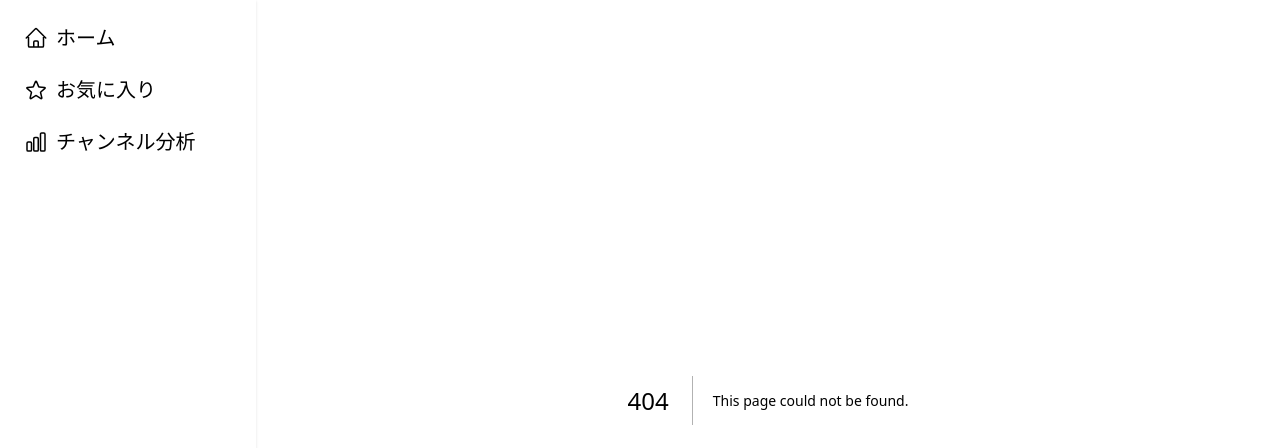
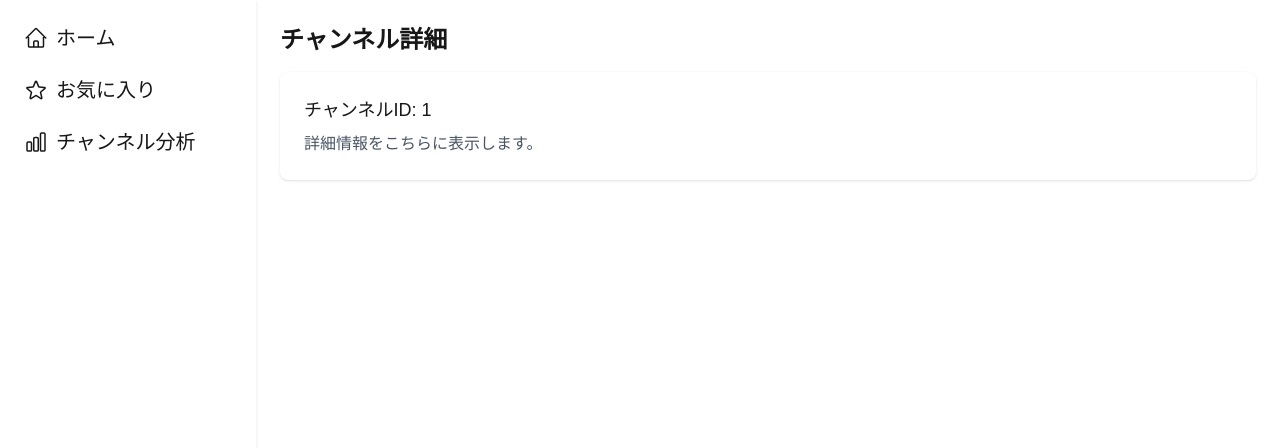
Before and after one commit to sugar2456/youtube-channel-visualization, a Next.js app: page /channel/1 in a window 1280 px wide. Before the commit this address had no page. Shown: the top 448 px of the page. Built offline with nearby package versions, Linux system fonts and the light colour scheme.

Commit message:
チャンネル詳細の叩き台を作成

```diff
--- a/app/SearchChannelForm.tsx
+++ b/app/SearchChannelForm.tsx
@@ -1,5 +1,6 @@
 "use client";
 import { useState } from "react";
+import { useRouter } from "next/navigation";
 import SearchInput from "./components/SearchInput";
 import ResultCard from "./components/ResultCard";
 import Loading from "./loading";
@@ -11,6 +12,7 @@ import { SearchChannelResultItem } from "@/lib/services/interfaces/search_channe
  * @returns {JSX.Element}
  */
 export default function SearchChannelForm() {
+  const router = useRouter();
   // 検索ワード
   const [searchValue, setSearchValue] = useState("");
   // 検索結果
@@ -89,7 +91,7 @@ export default function SearchChannelForm() {
                 title={result.channelTitle}
                 description={result.description}
                 imageUrl={result.thumbnails.medium?.url || result.thumbnails.default?.url}
-                onClick={() => console.log("選択されたチャンネル:", result)}
+                onClick={() => router.push(`/channel/${result.channelId}`)}
                 additionalInfo={
                   <div className="flex items-center text-xs text-gray-500">
                     <span>公開日: {new Date(result.publishedAt).toLocaleDateString('ja-JP')}</span>
--- /dev/null
+++ b/app/channel/[channelId]/page.tsx
@@ -0,0 +1,21 @@
+// App Routerでは、パラメータはpropsとして受け取ります
+interface PageProps {
+  params: Promise<{
+    channelId: string;
+  }>;
+}
+
+export default async function Page({ params }: PageProps) {
+  const { channelId } = await params;
+
+  return (
+    <div className="flex flex-col w-full gap-4 p-6">
+      <h1 className="text-2xl font-bold">チャンネル詳細</h1>
+      <div className="bg-white rounded-lg shadow p-6">
+        <p className="text-lg font-medium mb-2">チャンネルID: {channelId}</p>
+        <p className="text-gray-600">詳細情報をこちらに表示します。</p>
+        {/* ここにチャンネルの詳細情報を表示するコンポーネントを追加 */}
+      </div>
+    </div>
+  );
+}
```
